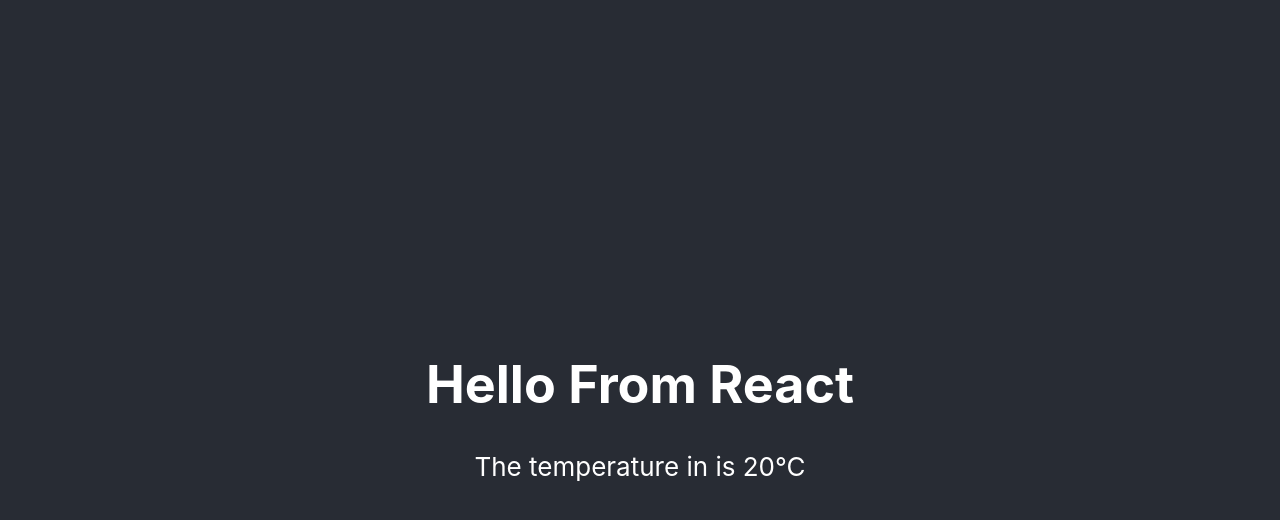
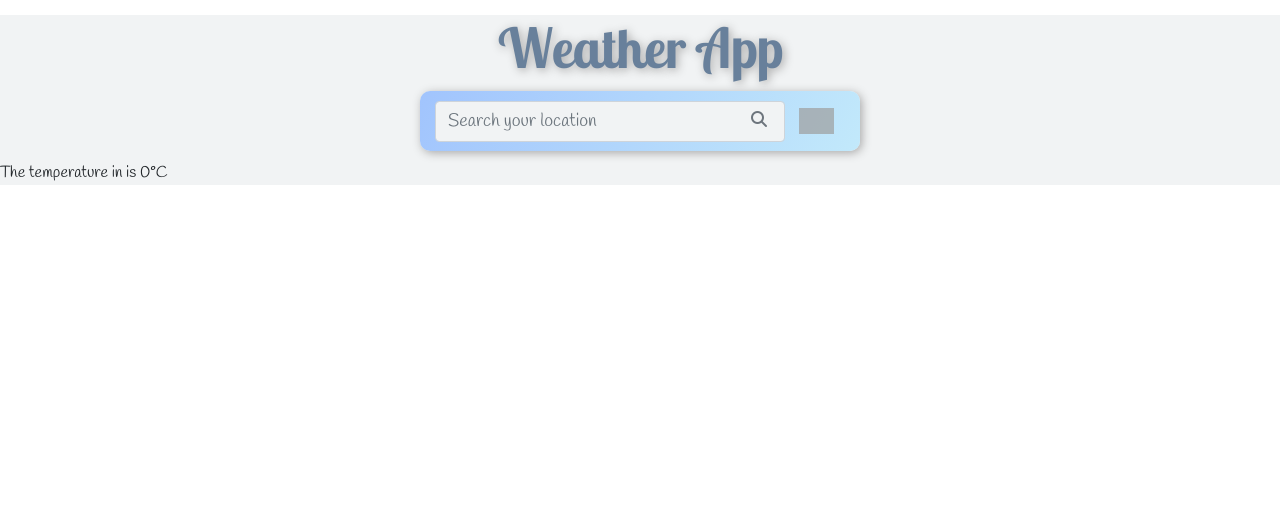
Before and after one commit to Lucienne85/weather-app-react, a React (Create React App) app: page / in a window 1280 px wide. Shown: the top 520 px of the page. Built offline with nearby package versions, Linux system fonts and the light colour scheme; no server answers; grey boxes are pictures that could not be loaded.

Commit message:
Started weather app and added searchbar

```diff
--- a/public/index.html
+++ b/public/index.html
@@ -24,6 +24,24 @@
       work correctly both with client-side routing and a non-root public URL.
       Learn how to configure a non-root public URL by running `npm run build`.
     -->
+    <link
+      href="https://fonts.googleapis.com/css2?family=Handlee&display=swap"
+      rel="stylesheet"
+    />
+    <link
+      href="https://fonts.googleapis.com/css2?family=Lobster+Two:wght@700&display=swap"
+      rel="stylesheet"
+    />
+    <link
+      rel="stylesheet"
+      href="https://stackpath.bootstrapcdn.com/bootstrap/4.3.1/css/bootstrap.min.css"
+      integrity="sha384-ggOyR0iXCbMQv3Xipma34MD+dH/1fQ784/j6cY/iJTQUOhcWr7x9JvoRxT2MZw1T"
+      crossorigin="anonymous"
+    />
+    <script
+      src="https://kit.fontawesome.com/4231fbb4cc.js"
+      crossorigin="anonymous"
+    ></script>
     <title>React App</title>
   </head>
   <body>
--- a/src/App.css
+++ b/src/App.css
@@ -1,38 +1,13 @@
 .App {
-  text-align: center;
+  background-color: #f1f3f4;
+  font-family: "Handlee", cursive;
 }
 
-.App-logo {
-  height: 40vmin;
-  pointer-events: none;
+h1 {
+  font-family: "Lobster Two", cursive;
+  text-align: center;
+  margin: 15px 0 10px 0;
+  font-size: 55px;
+  color: #68809b;
+  text-shadow: 2px 2px 10px darkgray;
 }
-
-@media (prefers-reduced-motion: no-preference) {
-  .App-logo {
-    animation: App-logo-spin infinite 20s linear;
-  }
-}
-
-.App-header {
-  background-color: #282c34;
-  min-height: 100vh;
-  display: flex;
-  flex-direction: column;
-  align-items: center;
-  justify-content: center;
-  font-size: calc(10px + 2vmin);
-  color: white;
-}
-
-.App-link {
-  color: #61dafb;
-}
-
-@keyframes App-logo-spin {
-  from {
-    transform: rotate(0deg);
-  }
-  to {
-    transform: rotate(360deg);
-  }
-}
--- a/src/App.js
+++ b/src/App.js
@@ -1,16 +1,14 @@
-import React from "react";
+import React, { useState } from "react";
 import "./App.css";
 import Weather from "./Weather";
+import Searchbar from "./Searchbar";
 
-function App() {
+export default function App() {
   return (
     <div className="App">
-      <header className="App-header">
-        <h1>Hello From React</h1>
-        <Weather city="Amsterdam" />
-      </header>
+      <h1 className="Header">Weather App</h1>
+      <Searchbar />
+      <Weather city="Amsterdam" />
     </div>
   );
 }
-
-export default App;
--- /dev/null
+++ b/src/Searchbar.css
@@ -0,0 +1,41 @@
+.searchbar {
+  width: 440px;
+  margin: 0 auto;
+  background-image: linear-gradient(120deg, #a1c4fd 0%, #c2e9fb 100%);
+  height: 60px;
+  margin-bottom: 10px;
+  display: flex;
+  align-items: center;
+  border-radius: 10px;
+  box-shadow: 2px 2px 10px darkgray;
+}
+
+.form-control {
+  display: inline-block;
+  width: 80%;
+  margin-left: 15px;
+  font-size: 18px;
+  background-color: #f1f3f4;
+}
+.form-control:focus {
+  background-color: #f1f3f4;
+}
+
+.searchButton {
+  border: none;
+  background: none;
+  position: relative;
+  right: 40px;
+  color: #6d757d;
+}
+
+.currentLocation {
+  border: none;
+  background: none;
+  position: relative;
+  right: 20px;
+  opacity: 0.7;
+}
+.locationIcon {
+  width: 35px;
+}
--- /dev/null
+++ b/src/Searchbar.js
@@ -0,0 +1,29 @@
+import React from "react";
+import "./Searchbar.css";
+
+export default function Searchbar() {
+  return (
+    <div className="Search">
+      <div className="row">
+        <form className="searchbar">
+          <input
+            className="form-control"
+            type="text"
+            placeholder="Search your location"
+            autoComplete="off"
+          />
+          <button className="searchButton" type="submit">
+            <i className="fas fa-search"></i>
+          </button>
+          <button className="currentLocation" id="current-location">
+            <img
+              src="https://s3.amazonaws.com/shecodesio-production/uploads/files/000/001/426/original/location.png?1593886732"
+              alt="locationIcon"
+              className="locationIcon"
+            />
+          </button>
+        </form>
+      </div>
+    </div>
+  );
+}
--- a/src/Weather.js
+++ b/src/Weather.js
@@ -2,7 +2,7 @@
 import axios from "axios";
 
 export default function Weather(props) {
-  let [temperature, setTemperature] = useState(20);
+  let [temperature, setTemperature] = useState(0);
   let [cityName, setCityName] = useState("");
 
   function showWeather(response) {
```
